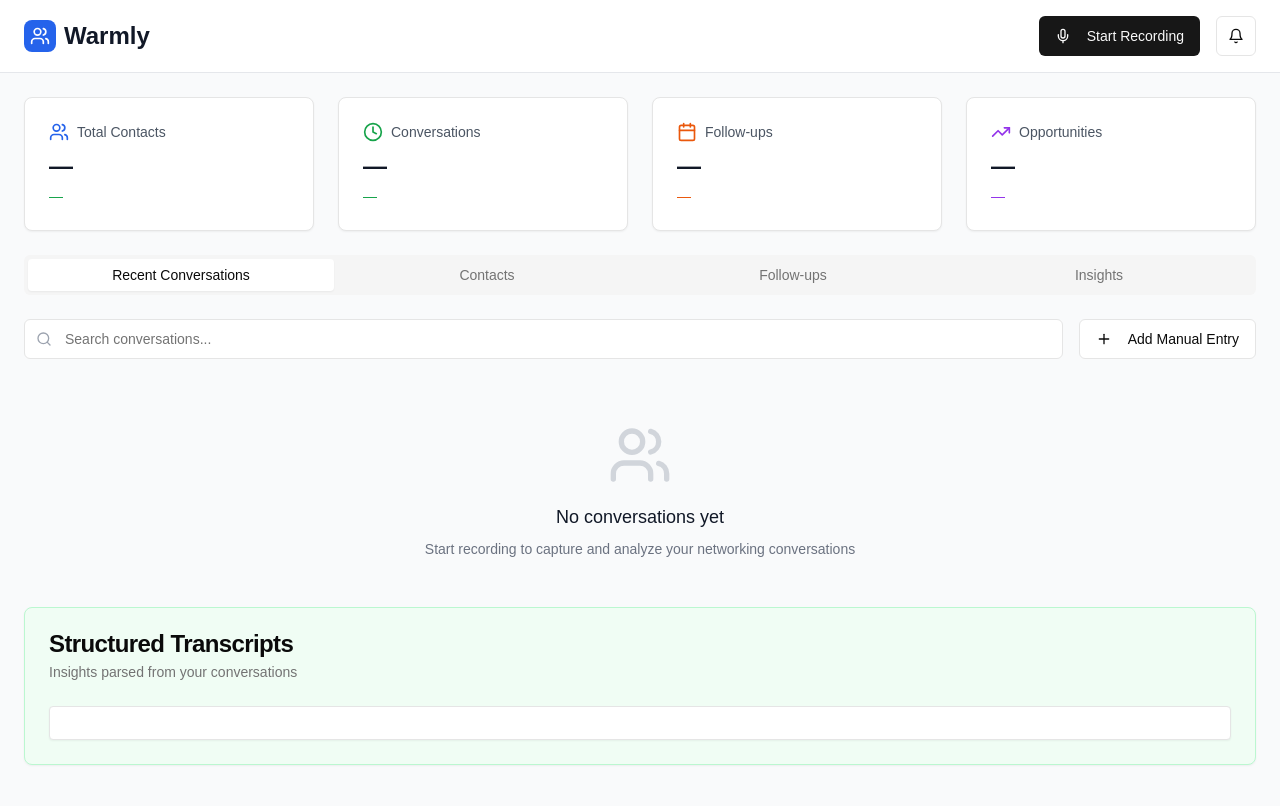
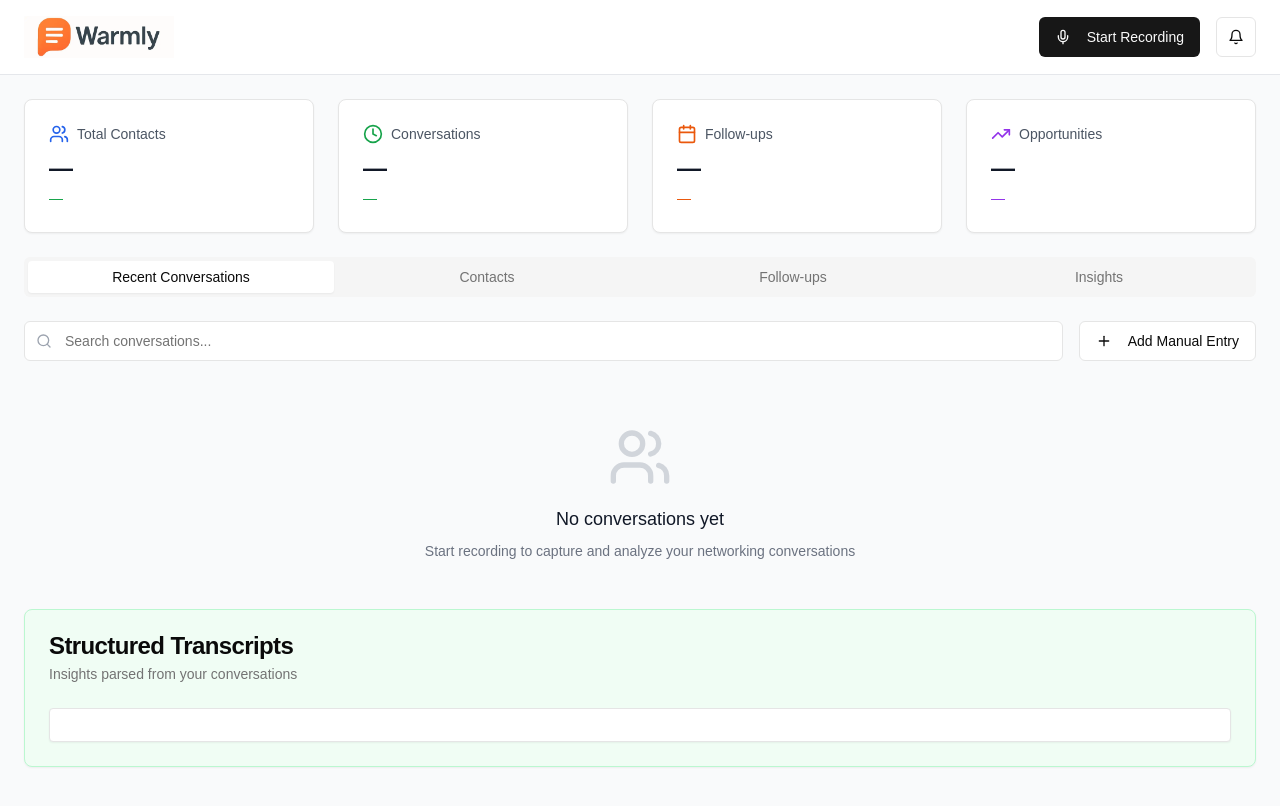
Before and after one commit to BermetD/warmly-app, a Next.js app: page / in a window 1280 px wide. Shown: the top 806 px of the page. Built offline with nearby package versions, Linux system fonts and the light colour scheme.

Commit message:
added logo

```diff
--- a/app/page.tsx
+++ b/app/page.tsx
@@ -22,6 +22,7 @@ import {
   TrendingUp,
   Clock,
 } from "lucide-react";
+import Image from 'next/image';
 
 export default function WarmlyDashboard() {
   const [isRecording, setIsRecording] = useState(false);
@@ -140,10 +141,12 @@ export default function WarmlyDashboard() {
         <div className="flex items-center justify-between">
           <div className="flex items-center space-x-4">
             <div className="flex items-center space-x-2">
-              <div className="w-8 h-8 bg-blue-600 rounded-lg flex items-center justify-center">
-                <Users className="w-5 h-5 text-white" />
-              </div>
-              <h1 className="text-2xl font-bold text-gray-900">Warmly</h1>
+              <Image
+                src="/Warmly Logo.webp"
+                alt="The company (warmly) logo."
+                width={150}
+                height={150}
+              />
             </div>
           </div>
 
```
Also changed, not shown: public/Warmly Logo.webp (added), public/placeholder-user.jpeg (renamed from public/placeholder-user.jpg).
